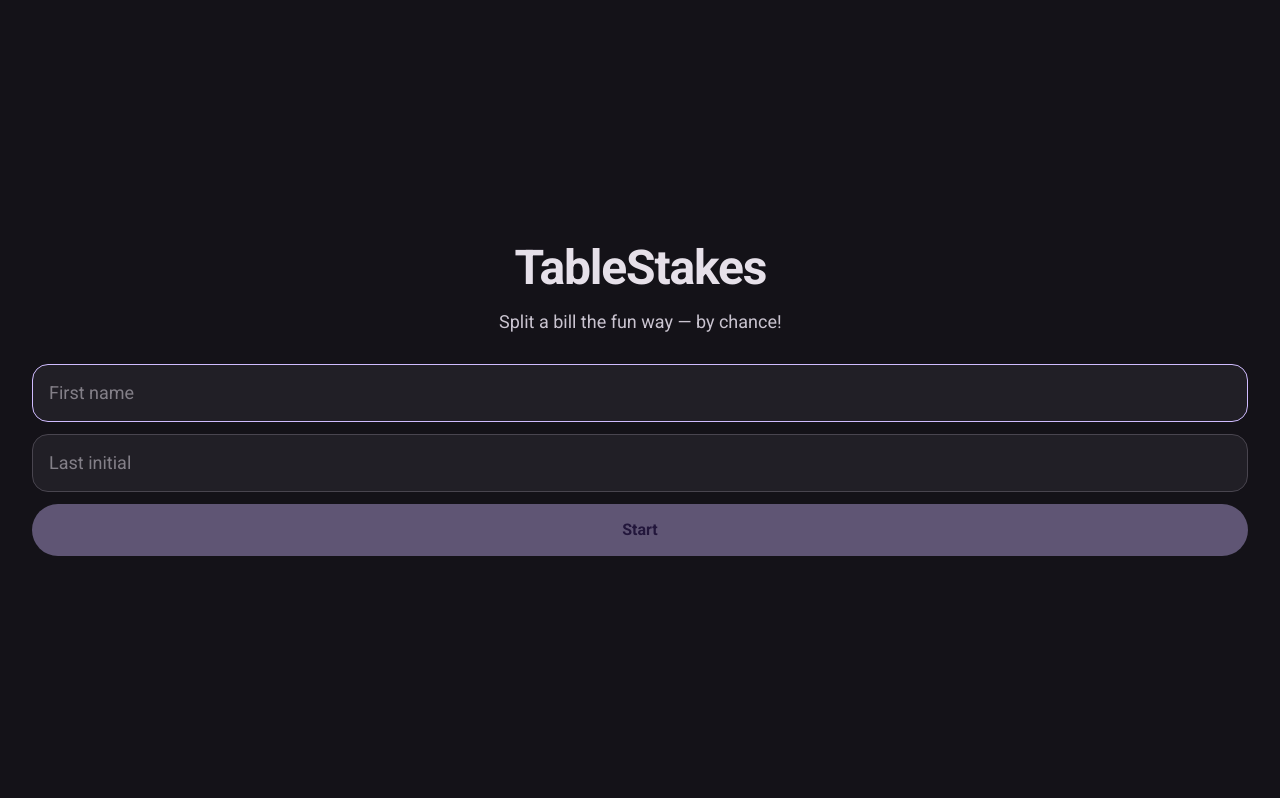
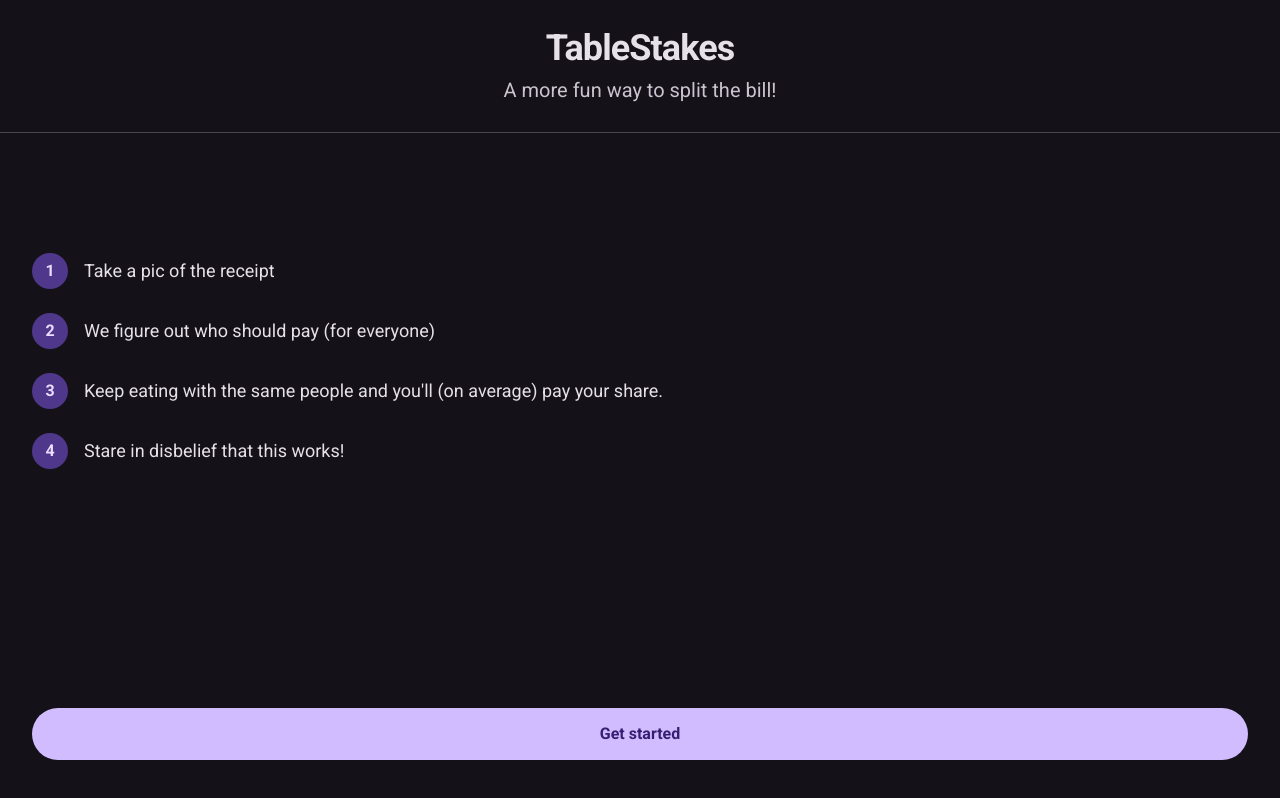
Before and after one commit to dmvaldman/tablestakes, a React (Vite) app: page / in a window 1280 px wide. Built offline with nearby package versions, Linux system fonts and the light colour scheme; no server answers.

Commit message:
Instructions page

```diff
--- a/src/App.tsx
+++ b/src/App.tsx
@@ -3,6 +3,7 @@ import { useMutation } from "convex/react";
 import { api } from "../convex/_generated/api";
 import { loadMe, saveMe, clearMe, displayName, type Me } from "./lib/identity";
 import NameGate from "./components/NameGate";
+import Instructions from "./components/Instructions";
 import Avatar from "./components/Avatar";
 import IdentityForm from "./components/IdentityForm";
 import HowItWorks from "./components/HowItWorks";
@@ -34,6 +35,7 @@ export default function App() {
   const [captured, setCaptured] = useState<string | null>(null); // photo data URL
   const [editing, setEditing] = useState(false);
   const [showHelp, setShowHelp] = useState(false);
+  const [onboarded, setOnboarded] = useState(false); // dismissed first-run instructions
   const renameUser = useMutation(api.meals.renameUser);
   const mealId = sharedMealId();
 
@@ -53,7 +55,13 @@ export default function App() {
     return () => window.removeEventListener("popstate", onPop);
   }, []);
 
-  if (!me) return <NameGate onSet={setMe} />;
+  if (!me) {
+    // First-run instructions on the home route only — never on a share link
+    // (those visitors just need a name to join). Skipped once you have a name.
+    if (!mealId && !onboarded)
+      return <Instructions onContinue={() => setOnboarded(true)} />;
+    return <NameGate onSet={setMe} />;
+  }
 
   if (mealId) {
     return (
--- /dev/null
+++ b/src/components/Instructions.tsx
@@ -0,0 +1,50 @@
+// First-run instructions. Shown before the name form, only on a fresh visit to
+// the app's home (not when arriving via a share link).
+const STEPS = [
+  "Take a pic of the receipt",
+  "We figure out who should pay (for everyone)",
+  "Keep eating with the same people and you'll (on average) pay your share.",
+  "Stare in disbelief that this works!",
+];
+
+export default function Instructions({
+  onContinue,
+}: {
+  onContinue: () => void;
+}) {
+  return (
+    <div className="flex min-h-[100svh] flex-col">
+      <header className="border-b border-outline-variant px-8 py-7 text-center">
+        <h1 className="text-4xl font-bold tracking-tight">TableStakes</h1>
+        <p className="mt-2 text-xl text-on-surface-variant">
+          A more fun way to split the bill!
+        </p>
+      </header>
+
+      {/* steps: positioned in the upper third (1:2 spacers), left-aligned */}
+      <div className="flex flex-1 flex-col px-8">
+        <div className="flex-1" />
+        <ol className="space-y-6">
+          {STEPS.map((step, i) => (
+            <li key={i} className="flex items-center gap-4">
+              <div className="flex h-9 w-9 shrink-0 items-center justify-center rounded-full bg-primary-container font-semibold text-on-primary-container">
+                {i + 1}
+              </div>
+              <p className="text-lg text-on-surface">{step}</p>
+            </li>
+          ))}
+        </ol>
+        <div className="flex-[2]" />
+      </div>
+
+      <div className="px-8 pb-10">
+        <button
+          onClick={onContinue}
+          className="w-full rounded-full bg-primary py-3.5 font-semibold text-on-primary transition active:scale-[0.99]"
+        >
+          Get started
+        </button>
+      </div>
+    </div>
+  );
+}
--- a/src/components/NameGate.tsx
+++ b/src/components/NameGate.tsx
@@ -4,17 +4,28 @@ import IdentityForm from "./IdentityForm";
 // First-run: ask for a first name + last initial, mint a local identity, done.
 export default function NameGate({ onSet }: { onSet: (me: Me) => void }) {
   return (
-    <div className="flex min-h-[100svh] flex-col items-center justify-center gap-7 px-8 text-center">
-      <div className="animate-pop">
-        <h1 className="text-5xl font-bold tracking-tight">TableStakes</h1>
-        <p className="mt-4 text-lg text-on-surface-variant">
-          Split a bill the fun way — by chance!
+    <div className="flex min-h-[100svh] flex-col">
+      <header className="border-b border-outline-variant px-8 py-7 text-center">
+        <h1 className="text-4xl font-bold tracking-tight">TableStakes</h1>
+        <p className="mt-2 text-xl text-on-surface-variant">
+          A more fun way to split the bill!
         </p>
+      </header>
+
+      <div className="flex flex-1 flex-col px-8">
+        <div className="flex-1" />
+        <div className="mb-5 text-center">
+          <p className="text-2xl text-on-surface">Enter your name</p>
+          <p className="mt-1 text-base text-on-surface-variant">
+            (you can change it later)
+          </p>
+        </div>
+        <IdentityForm
+          submitLabel="Start"
+          onSubmit={(first, last) => onSet(saveMe(first, last))}
+        />
+        <div className="flex-[2]" />
       </div>
-      <IdentityForm
-        submitLabel="Start"
-        onSubmit={(first, last) => onSet(saveMe(first, last))}
-      />
     </div>
   );
 }
```
